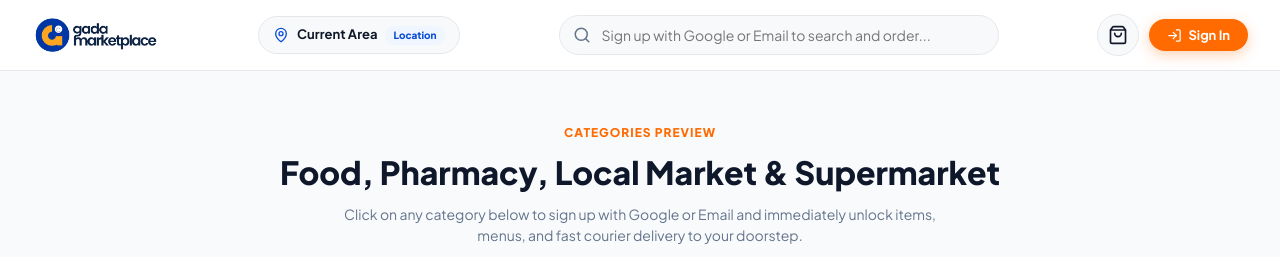
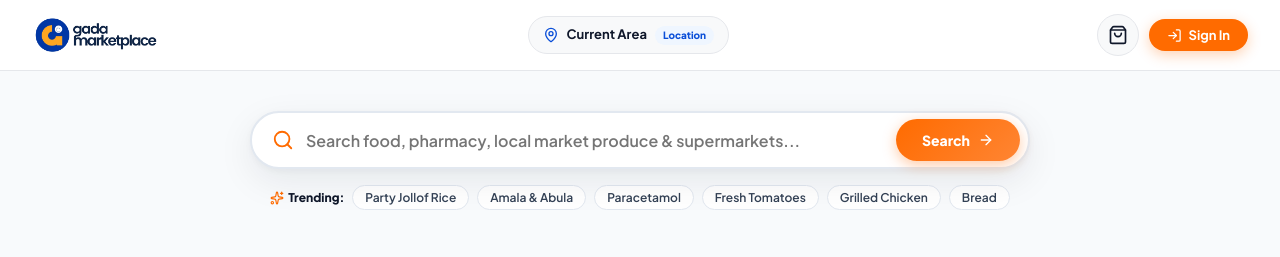
Before and after one commit to chilavet/gada-marketplace, a React (Vite) app: page / in a window 1280 px wide. Shown: the top 257 px of the page. Built offline with nearby package versions, Linux system fonts and the light colour scheme; no server answers.

Commit message:
feat: position search functionality prominently on top of categories preview

```diff
--- a/src/App.jsx
+++ b/src/App.jsx
@@ -246,6 +246,8 @@ export default function App() {
         !currentUser ? (
           <ItemGroupsLanding
             currentLocation={currentLocation}
+            searchQuery={searchQuery}
+            setSearchQuery={setSearchQuery}
             onOpenAuth={handleOpenAuth}
             onOpenLocationModal={() => setIsLocationModalOpen(true)}
             onOpenPartnerRegistration={handleOpenPartner}
--- a/src/components/ItemGroupsLanding.jsx
+++ b/src/components/ItemGroupsLanding.jsx
@@ -1,5 +1,5 @@
 import React, { useState } from 'react';
-import { Lock, ArrowRight } from 'lucide-react';
+import { Lock, ArrowRight, Search, X, Sparkles } from 'lucide-react';
 import TestimonialsShowcase from './testimonials/TestimonialsShowcase';
 
 const ITEM_GROUPS = [
@@ -58,9 +58,27 @@ export default function ItemGroupsLanding({
   currentLocation,
   onOpenLocationModal,
   onSelectGroup,
-  onOpenPartnerRegistration
+  onOpenPartnerRegistration,
+  searchQuery = '',
+  setSearchQuery
 }) {
+  const [searchInput, setSearchInput] = useState(searchQuery || '');
   const [hoveredCard, setHoveredCard] = useState(null);
+
+  const handleSearchTrigger = (customTerm) => {
+    const term = typeof customTerm === 'string' ? customTerm : searchInput;
+    if (setSearchQuery) {
+      setSearchQuery(term);
+    }
+    if (onOpenAuth) {
+      onOpenAuth(
+        'register',
+        term.trim()
+          ? `Sign up with Google or Email to search for "${term.trim()}" and order from local merchants! 🚀`
+          : 'Sign up with Google or Email to search items, compare hub prices, and order! 🚀'
+      );
+    }
+  };
 
   const handleGroupClick = (group) => {
     if (onSelectGroup) {
@@ -73,7 +91,129 @@ export default function ItemGroupsLanding({
   return (
     <div style={{ width: '100%', minHeight: '100vh', background: '#F8FAFC' }}>
       {/* GROUPS / TYPES OF ITEMS SECTION */}
-      <section style={{ maxWidth: '1240px', margin: '0 auto', padding: '48px 24px 60px' }}>
+      <section style={{ maxWidth: '1240px', margin: '0 auto', padding: '40px 24px 60px' }}>
+        {/* HERO SEARCH BAR ON TOP OF CATEGORIES PREVIEW */}
+        <div style={{ maxWidth: '780px', margin: '0 auto 40px' }}>
+          <form
+            onSubmit={(e) => {
+              e.preventDefault();
+              handleSearchTrigger();
+            }}
+            style={{
+              position: 'relative',
+              display: 'flex',
+              alignItems: 'center',
+              boxShadow: '0 12px 36px rgba(15, 23, 42, 0.08), 0 2px 6px rgba(15, 23, 42, 0.04)',
+              borderRadius: '9999px',
+              background: '#FFFFFF',
+              border: '2px solid #E2E8F0',
+              padding: '6px 8px 6px 20px',
+              transition: 'border-color 0.2s, box-shadow 0.2s'
+            }}
+          >
+            <Search size={22} color="#FF6B00" style={{ flexShrink: 0, marginRight: '12px' }} />
+            <input
+              type="text"
+              value={searchInput}
+              onChange={(e) => setSearchInput(e.target.value)}
+              placeholder="Search food, pharmacy, local market produce & supermarkets..."
+              style={{
+                flex: 1,
+                border: 'none',
+                outline: 'none',
+                background: 'transparent',
+                fontSize: 'clamp(14px, 2vw, 16px)',
+                fontWeight: '600',
+                color: '#0F172A',
+                minWidth: '120px'
+              }}
+            />
+            {searchInput && (
+              <button
+                type="button"
+                onClick={() => setSearchInput('')}
+                style={{
+                  background: 'transparent',
+                  border: 'none',
+                  color: '#94A3B8',
+                  cursor: 'pointer',
+                  padding: '6px 8px',
+                  display: 'flex',
+                  alignItems: 'center',
+                  marginRight: '6px'
+                }}
+              >
+                <X size={18} />
+              </button>
+            )}
+            <button
+              type="submit"
+              style={{
+                background: 'linear-gradient(135deg, #FF6B00 0%, #FF8533 100%)',
+                color: '#FFFFFF',
+                border: 'none',
+                borderRadius: '9999px',
+                padding: '12px 26px',
+                fontSize: '14px',
+                fontWeight: '800',
+                cursor: 'pointer',
+                display: 'flex',
+                alignItems: 'center',
+                gap: '8px',
+                boxShadow: '0 4px 14px rgba(255, 107, 0, 0.35)',
+                flexShrink: 0,
+                transition: 'transform 0.15s ease'
+              }}
+            >
+              <span>Search</span>
+              <ArrowRight size={16} />
+            </button>
+          </form>
+
+          {/* Trending Suggestions */}
+          <div
+            style={{
+              display: 'flex',
+              alignItems: 'center',
+              justifyContent: 'center',
+              flexWrap: 'wrap',
+              gap: '8px',
+              marginTop: '16px',
+              fontSize: '12px',
+              color: '#64748B'
+            }}
+          >
+            <span style={{ fontWeight: '800', color: '#0F172A', display: 'flex', alignItems: 'center', gap: '4px' }}>
+              <Sparkles size={14} color="#FF6B00" />
+              <span>Trending:</span>
+            </span>
+            {['Party Jollof Rice', 'Amala & Abula', 'Paracetamol', 'Fresh Tomatoes', 'Grilled Chicken', 'Bread'].map((tag) => (
+              <button
+                key={tag}
+                type="button"
+                onClick={() => {
+                  setSearchInput(tag);
+                  handleSearchTrigger(tag);
+                }}
+                style={{
+                  background: '#FFFFFF',
+                  border: '1px solid #E2E8F0',
+                  borderRadius: '9999px',
+                  padding: '4px 12px',
+                  fontSize: '12px',
+                  fontWeight: '600',
+                  color: '#334155',
+                  cursor: 'pointer',
+                  transition: 'all 0.15s ease'
+                }}
+              >
+                {tag}
+              </button>
+            ))}
+          </div>
+        </div>
+
+        {/* Categories Preview Header */}
         <div style={{ textAlign: 'center', marginBottom: '36px' }}>
           <div
             style={{
--- a/src/components/Navbar.jsx
+++ b/src/components/Navbar.jsx
@@ -56,24 +56,16 @@ export default function Navbar({
           </span>
         </div>
 
-        {/* Search Bar */}
+        {/* Search Bar (visible when authenticated; brought down to categories preview on landing page) */}
+        {currentUser && (
           <div className="search-bar-wrap">
             <Search size={18} className="search-icon-inside" />
             <input
               type="text"
               className="search-input"
-            placeholder={currentUser ? "Search items on display, groceries, restaurants, hubs..." : "Sign up with Google or Email to search and order..."}
+              placeholder="Search items on display, groceries, restaurants, hubs..."
               value={searchQuery}
-            onClick={() => {
-              if (!currentUser) {
-                onOpenAuth('register', 'Sign up with Google or Email to search items and view prices.');
-              }
-            }}
               onChange={(e) => {
-              if (!currentUser) {
-                onOpenAuth('register', 'Sign up with Google or Email to search items and view prices.');
-                return;
-              }
                 setSearchQuery(e.target.value);
                 if (activeTab !== 'search' && e.target.value.trim() !== '') {
                   setActiveTab('search');
@@ -81,6 +73,7 @@ export default function Navbar({
               }}
             />
           </div>
+        )}
 
         {/* Nav Actions */}
         <div className="nav-actions" style={{ display: 'flex', alignItems: 'center', gap: '10px' }}>
```
Lines whose indentation alone changed are shown as unchanged.
